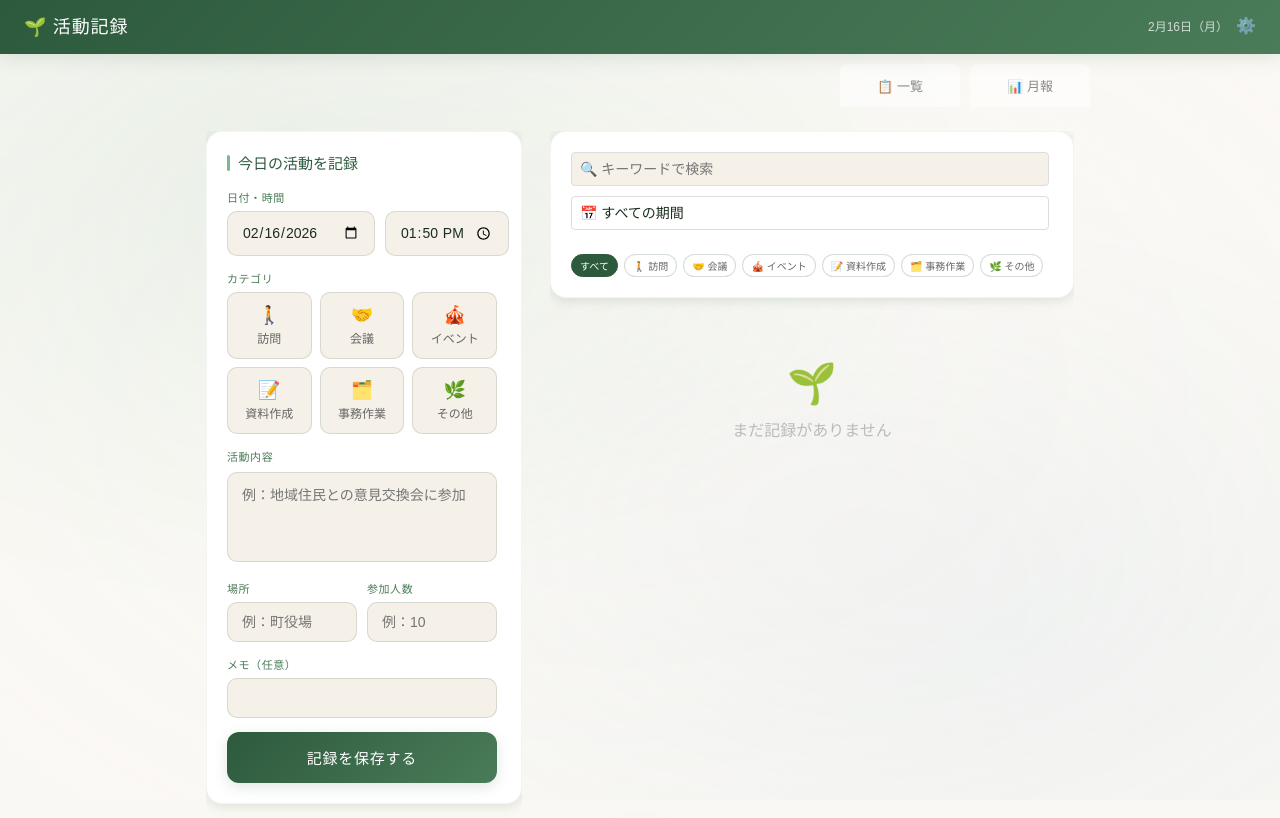
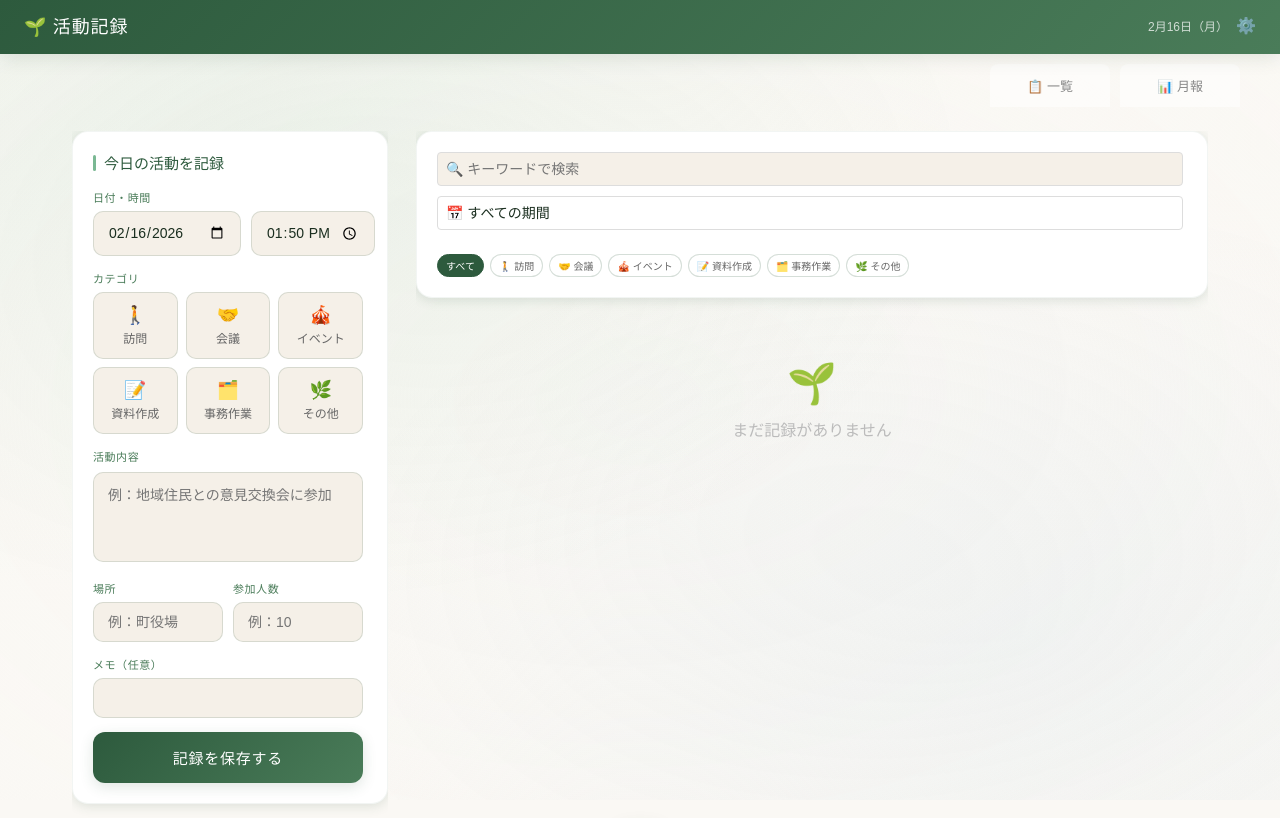
Before and after one commit to haru5512/schedule_manager, a React (Vite) app: page / in a window 1280 px wide. Built offline with nearby package versions, Linux system fonts and the light colour scheme.

Commit message:
Fix: Make grid column shrinkable using minmax(0, 1fr)

```diff
--- a/src/index.css
+++ b/src/index.css
@@ -709,14 +709,12 @@ textarea {
 /* Desktop Layout */
 @media (min-width: 768px) {
   .main {
-    max-width: 900px;
-    /* Reduced from 1200px to fit smaller desktop screens */
+    max-width: 1200px;
     display: grid;
-    grid-template-columns: 320px 1fr;
+    grid-template-columns: 320px minmax(0, 1fr);
     gap: 24px;
     align-items: start;
-    padding: 24px 16px 0;
-    /* Reduced from 32px to 16px */
+    padding: 24px 32px 0;
     margin: 0 auto;
   }
 
@@ -725,16 +723,13 @@ textarea {
   }
 
   .tab-nav {
-    max-width: 900px;
-    /* Match main container */
+    max-width: 1200px;
     margin: 0 auto;
     background: transparent;
     border-bottom: none;
     padding: 10px 0 0;
     justify-content: flex-end;
-    /* Align tabs to right */
     position: static;
-    /* Unstick on desktop to flow normally */
   }
 
   .tab-nav .tab-btn {
```
Also changed, not shown: 4 other files (tests, documents, lock files or other folders).
